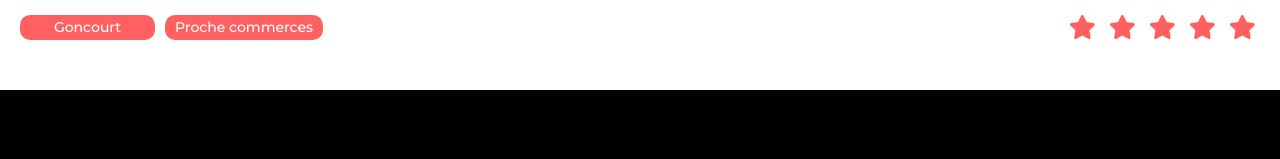
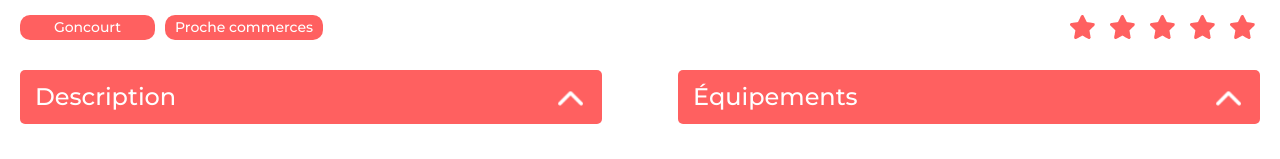
Before and after one commit to augusto-mattos/kasa, a React (Create React App) app: page /logement/0979876d in a window 1280 px wide. Shown: the part 746-905 px from the top of the page. Built offline with nearby package versions, Linux system fonts and the light colour scheme.

Commit message:
feat Fiche Logement

```diff
--- a/src/assets/styles.css
+++ b/src/assets/styles.css
@@ -241,6 +241,7 @@
 }
 .collapse .accordion-content {
   display: flex;
+  flex-direction: column;
   gap: 10px;
   max-height: 0;
   overflow: hidden;
@@ -258,8 +259,12 @@
   transition: all 0.5s ease-in-out;
 }
 .collapse .accordion-content.expanded {
-  max-height: 200px;
+  max-height: 1000px;
+  padding: 20px;
   visibility: visible;
+}
+.collapse .accordion-content p {
+  margin: 0;
 }
 
 .error-container {
@@ -392,6 +397,17 @@
   justify-content: space-between;
   align-items: center;
 }
+.fiche-logement-container .description-container {
+  display: flex;
+  gap: 76px;
+}
+.fiche-logement-container .description-container .collapse {
+  margin-top: 0;
+  width: 50%;
+}
+.fiche-logement-container .description-container .collapse .accordion-header {
+  margin-top: 0;
+}
 
 .logement-info-header {
   display: flex;
--- a/src/components/accordion.jsx
+++ b/src/components/accordion.jsx
@@ -19,20 +19,33 @@ function AccordionItem({ title, content }) {
         ></img>
       </div>
       <div className={`accordion-content ${isExpanded ? "expanded" : ""}`}>
-        <p>{content}</p>
+        {content}
       </div>
     </>
   );
 }
 
 function Accordion({ data }) {
+
+  if (data) {
     return (
       <div className="collapse">
         {data.map((item, index) => (
-        <AccordionItem key={index} title={item.title} content={item.content} />
+          <AccordionItem
+            key={index}
+            title={item.title}
+            content={item.content}
+          />
         ))}
       </div>
     );
+  } else {
+    return (
+      <div className="collapse">
+        <AccordionItem title="" content="" />
+      </div>
+    );
+  }
 }
 
 export default Accordion;
--- a/src/pages/Accommodation/index.jsx
+++ b/src/pages/Accommodation/index.jsx
@@ -4,6 +4,7 @@ import Carrousel from "../../components/carrousel";
 import LogementInfoHeader from "../../components/logementInfoHeader";
 import Tags from "../../components/tags";
 import Rating from "../../components/rating";
+import Accordion from "../../components/accordion";
 
 function FicheLogement() {
   const location = useLocation();
@@ -15,7 +16,6 @@ function FicheLogement() {
 
   return (
     <div className="fiche-logement-container">
-
       <div className="logement-header">
         <Carrousel logement={logement} />
         <LogementInfoHeader
@@ -29,9 +29,27 @@ function FicheLogement() {
         <Tags tagsListe={logement.tags} />
         <Rating rating={logement.rating} />
       </div>
+      <div className="description-container">
+        <Accordion
+          data={[
+            {
+              title: "Description",
+              content: logement.description,
+            },
+          ]}
+        />
+        <Accordion
+          data={[
+            {
+              title: "Équipements",
+              content: logement.equipments.map((item, index) => (
+                <p key={index}>{item}</p>
+              ))
+            }
+          ]}
+        />
       </div>
-
-
+    </div>
   );
 }
 
--- a/src/styles/pages/_logement.scss
+++ b/src/styles/pages/_logement.scss
@@ -17,4 +17,15 @@
     justify-content: space-between;
     align-items: center;
   }
+  .description-container {
+    display: flex;
+    gap: 76px;
+    .collapse {
+      margin-top: 0;
+      width: 50%;
+      .accordion-header {
+        margin-top: 0;
+      }
+    }
+  }
 }
```
Also changed, not shown: src/styles/components/_accordion.scss (+6 -1 lines), 1 other file (tests, documents, lock files or other folders). Lines whose indentation alone changed are shown as unchanged.
